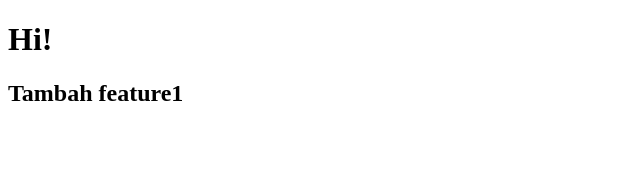
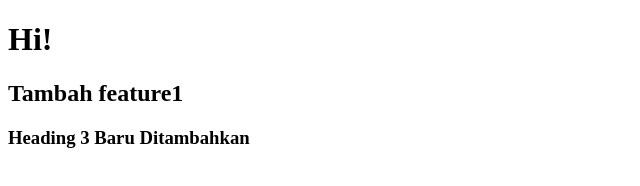
Before and after one commit to paskasiregar/reponew, a website: page index.html in a window 1280 px wide. Shown: the whole page, without its empty margins (0-640 px from the left). Drawn offline with Linux system fonts and the light colour scheme.

Commit message:
h3 added

```diff
--- a/index.html
+++ b/index.html
@@ -8,6 +8,7 @@
 </head>
 <h1>Hi!</h1>
 <h2>Tambah feature1</h2>
+<h3>Heading 3 Baru Ditambahkan</h3>
 
 <body>
 
```
